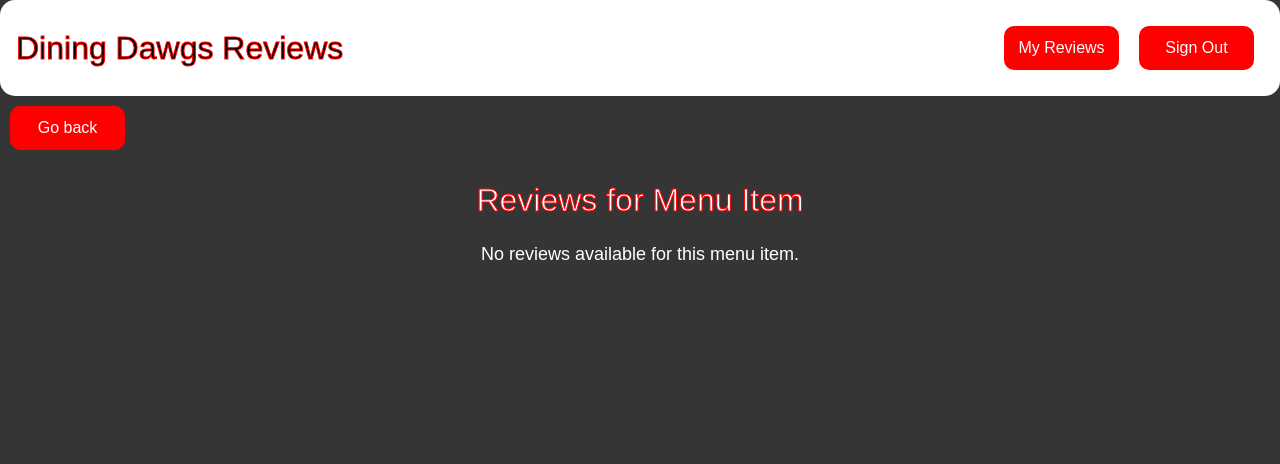
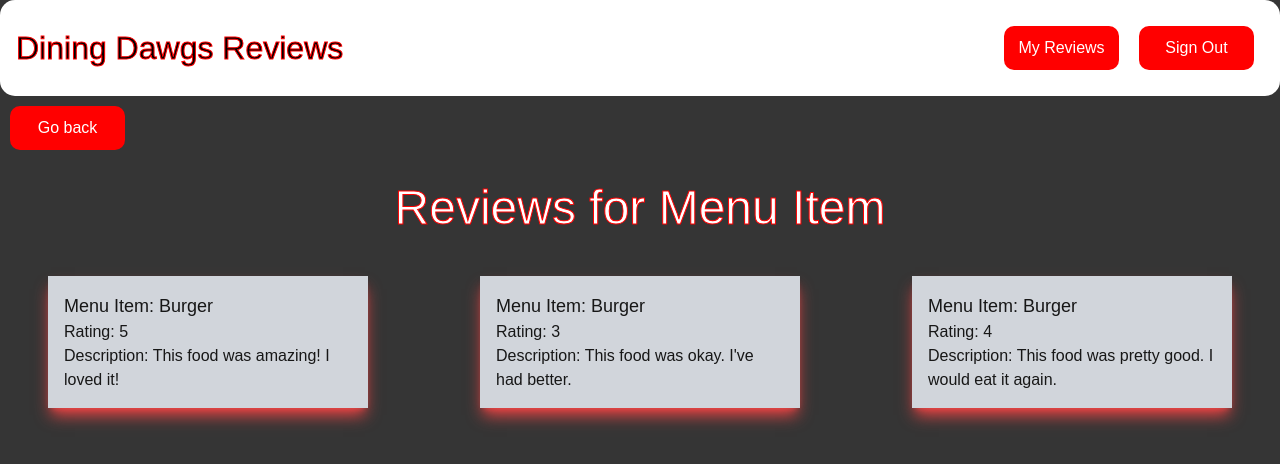
Before and after one commit to RTN4596/DiningDawgs, a Next.js app in the folder diningdawgsproject/: page /view-reviews in a window 1280 px wide. Shown: the top 464 px of the page. Built offline with nearby package versions, Linux system fonts and the light colour scheme.

Commit message:
Fixed some pages for the back buttons and added the prop for the view review page

```diff
--- a/diningdawgsproject/src/app/add-review/page.tsx
+++ b/diningdawgsproject/src/app/add-review/page.tsx
@@ -79,10 +79,11 @@ export default function Page() {
     return (
         <div>
         <NavbarSignedIn />
+        <BackButton />
         <div className="flex h-screen">
             <div className="flex-grow p-4 relative pt-6">
 
-            <BackButton />
+
                 <div className="absolute top-0 right-0">
                 <Image className="ml-40 w-1/2 h-auto"
                     src="/diningdawgslogo.png"
--- a/diningdawgsproject/src/app/menu-items/page.tsx
+++ b/diningdawgsproject/src/app/menu-items/page.tsx
@@ -51,10 +51,8 @@ export default function MenuItemsPage() {
     return (
         <div>
             <NavbarSignedIn />
-            <div className='flex items-center justify-between mt-6'>
-                <div className='ml-4'>
-                    <BackButton />
-                </div>
+                <BackButton />
+                <div className='flex items-center justify-between mt-6'>
                 <h1 className="text-5xl mx-auto">Menu Items</h1>
                 <div style={{ width: '150px' }}></div> {/* Placeholder to balance the flex layout */}
             </div>
--- a/diningdawgsproject/src/app/view-reviews/page.tsx
+++ b/diningdawgsproject/src/app/view-reviews/page.tsx
@@ -7,39 +7,61 @@ import BackButton from "../components/BackButton";
 
 interface Review {
     id: number;
-    menuItemId: number;
+    menuItemId: string;
     rating: number;
-    comment: string;
+    description: string;
 }
+
+const INITIAL_REVIEWS: Review[] = [
+    {
+        id: 1,
+        menuItemId: "Burger",
+        rating: 5,
+        description: "This food was amazing! I loved it!"
+    },
+    {
+        id: 2,
+        menuItemId: "Burger",
+        rating: 3,
+        description: "This food was okay. I've had better."
+    },
+    {
+        id: 3,
+        menuItemId: "Burger",
+        rating: 4,
+        description: "This food was pretty good. I would eat it again."
+    }
+];
 
 const ViewReviewsPage = () => {
     const searchParams = useSearchParams();
-    const menuItemId = searchParams.get("menuItemId");
+    const food_name = searchParams.get("menuItemId");
     const [reviews, setReviews] = useState<Review[]>([]);
 
     useEffect(() => {
-        if (menuItemId) {
+        if (food_name) {
             // Fetch reviews for the given menuItemId
-            fetch(`/api/reviews?menuItemId=${menuItemId}`)
+            fetch(`/api/food/reviews?menuItemId=${food_name}`)
                 .then((response) => response.json())
                 .then((data) => setReviews(data))
                 .catch((error) => console.error("Error fetching reviews:", error));
         }
-    }, [menuItemId]);
+    }, [food_name]);
 
-    console.log(menuItemId);
+    console.log(food_name);
 
     return (
         <div>
             <NavbarSignedIn />
             <BackButton />
-            <h1 className="flex justify-center p-4">Reviews for Menu Item {menuItemId}</h1>
-            {reviews.length > 0 ? (
-                <ul>
-                    {reviews.map((review) => (
-                        <li key={review.id} className="">
+            <h1 className="text-center text-5xl mt-6">Reviews for Menu Item {food_name}</h1>
+            {INITIAL_REVIEWS.length > 0 ? (
+                <ul className="grid grid-cols-1 md:grid-cols-2 lg:grid-cols-3 gap-4 mt-6 justify-items-center">
+                    {INITIAL_REVIEWS.map((review) => (
+                        <li key={review.id} className="bg-gray-300 mt-5 w-80 p-4 shadow-lg shadow-red-500">
+                            <p className="text-lg">Menu Item: {review.menuItemId}</p>
                             <p>Rating: {review.rating}</p>
-                            <p>Comment: {review.comment}</p>
+                            <p>Description: {review.description}</p>
                         </li>
                     ))}
                 </ul>
```
